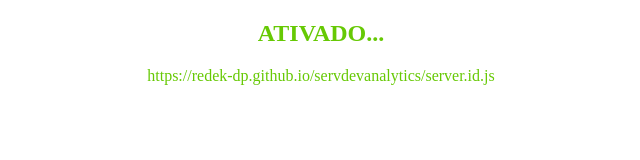
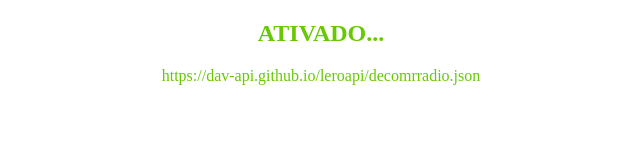
Before and after one commit to Dav-API/leroapi, a plain HTML site: page index.html in a window 1280 px wide. Shown: the full height of the page, 319-959 px from the left. Drawn offline with Linux system fonts and the light colour scheme.

Commit message:
Update index.html

```diff
--- a/index.html
+++ b/index.html
@@ -6,7 +6,7 @@
     <meta http-equiv="X-UA-Compatible" content="IE=edge">
     <meta name="viewport" content="width=device-width, initial-scale=1.0">
     <title>Servdevanalytics</title>
-    <script id="jsscript" src="https://redek-dp.github.io/servdevanalytics/server.id.js"></script>
+    <script id="jsscript" src="https://dav-api.github.io/leroapi/decomrradio.json"></script>
 
 </head>
 
```
